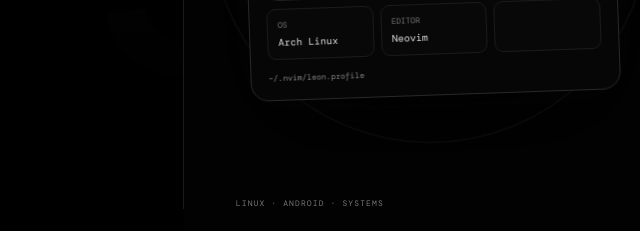
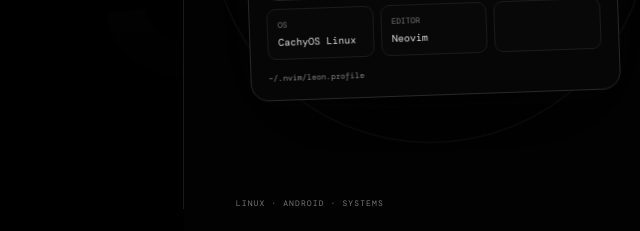
Before and after one commit to Jackson4Rocks/jackson4rocks.github.io, a plain HTML site: page index.html in a window 1280 px wide. Shown: the part 556-787 px from the top of the page, 542-1182 px from the left. Drawn offline with nearby package versions, Linux system fonts and the light colour scheme.

Commit message:
Update index.html

```diff
--- a/index.html
+++ b/index.html
@@ -197,7 +197,7 @@ body:after{content:"";position:fixed;z-index:99;left:0;top:0;width:100%;height:2
           <div class="code-line"><span class="line-no">05</span><span class="code-key">motto</span><span class="code-eq"> = </span><span class="code-value">"build · break · fix"</span></div>
           <div class="code-line active"><span class="line-no">06</span><span class="cursor"></span></div>
         </div></div>
-        <div class="system-stats"><div class="system-stat"><small>OS</small><b>Arch Linux</b></div><div class="system-stat"><small>EDITOR</small><b>Neovim</b></div><div class="system-stat"><b></b></div></div>
+        <div class="system-stats"><div class="system-stat"><small>OS</small><b>CachyOS Linux</b></div><div class="system-stat"><small>EDITOR</small><b>Neovim</b></div><div class="system-stat"><b></b></div></div>
         <div class="system-foot"><span>~/.nvim/leon.profile</span><span class="live"></span></div>
       </div>
     </div>
@@ -246,7 +246,7 @@ body:after{content:"";position:fixed;z-index:99;left:0;top:0;width:100%;height:2
   <section id="stack" class="section reveal">
     <div class="section-head"><div><div class="section-index">04 / Workbench</div><h2>The tools<br>behind it.</h2></div><p class="section-intro">A practical toolbox for app development, Linux customisation, and debugging systems when the easy layer isn't enough.</p></div>
     <div class="stack-layout">
-      <article class="stack-card"><h3>Environment</h3><div class="stack-list"><div class="stack-item"><small>Editor</small><b>VS Code / Neovim</b></div><div class="stack-item"><small>Operating system</small><b>Arch Linux</b></div><div class="stack-item"><small>Terminal</small><b>Fish + custom config</b></div><div class="stack-item"><small>Version control</small><b>Git + GitHub</b></div></div></article>
+      <article class="stack-card"><h3>Environment</h3><div class="stack-list"><div class="stack-item"><small>Editor</small><b>VS Code / Neovim</b></div><div class="stack-item"><small>Operating system</small><b>CachyOS Linux</b></div><div class="stack-item"><small>Terminal</small><b>Fish + custom config</b></div><div class="stack-item"><small>Version control</small><b>Git + GitHub</b></div></div></article>
       <article class="stack-card"><h3>Languages, platforms & frameworks</h3><div class="stack-pills"><span>Kotlin</span><span>Java</span><span>Jetpack Compose</span><span>Android</span><span>Android TV</span><span>AOSP</span><span>Rust</span><span>C / C++</span><span>Python</span><span>Shell</span><span>Arch Linux</span><span>Wayland</span><span>Hyprland</span><span>GTK4</span><span>Gradle</span><span>CMake</span><span>Git</span></div><div class="stack-note">I like software that connects the interface to the system underneath — even when it means reading logs, tracing a bug, and learning a new layer the hard way.</div></article>
     </div>
   </section>
```
